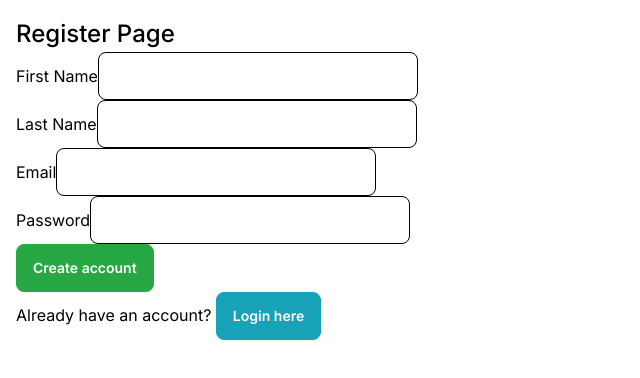
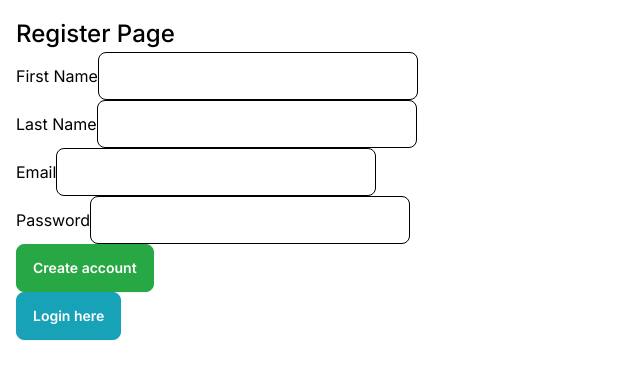
Before and after one commit to johnkuefler/CheckIntoClass, a Next.js app: page /auth/register in a window 1280 px wide. Shown: the top 378 px of the page, without its empty margins (0-640 px from the left). Built offline with nearby package versions, Linux system fonts and the light colour scheme; no server answers.

Commit message:
fix issue-32

```diff
--- a/app/auth/register/page.tsx
+++ b/app/auth/register/page.tsx
@@ -97,7 +97,7 @@ const RegisterPage = () => {
         </button>
       </form>
       <div>
-        Already have an account?{" "}
+
         <a href="/auth/login" className="btn btn-secondary">
           Login here
         </a>
```
